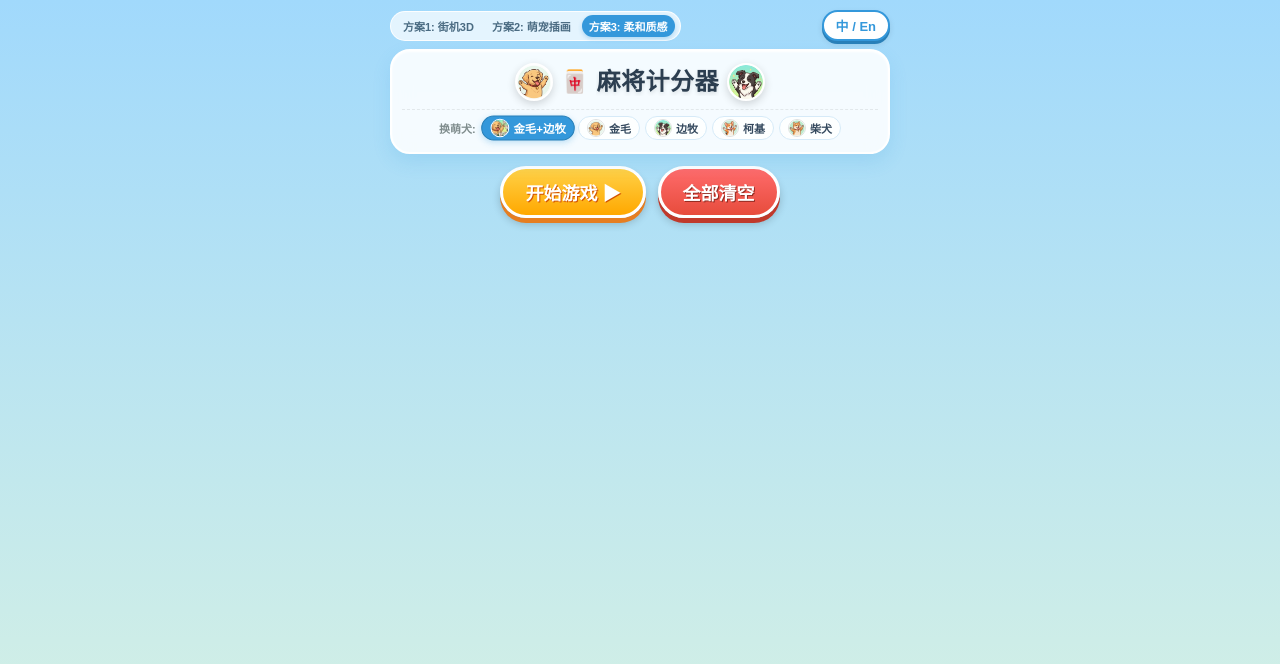
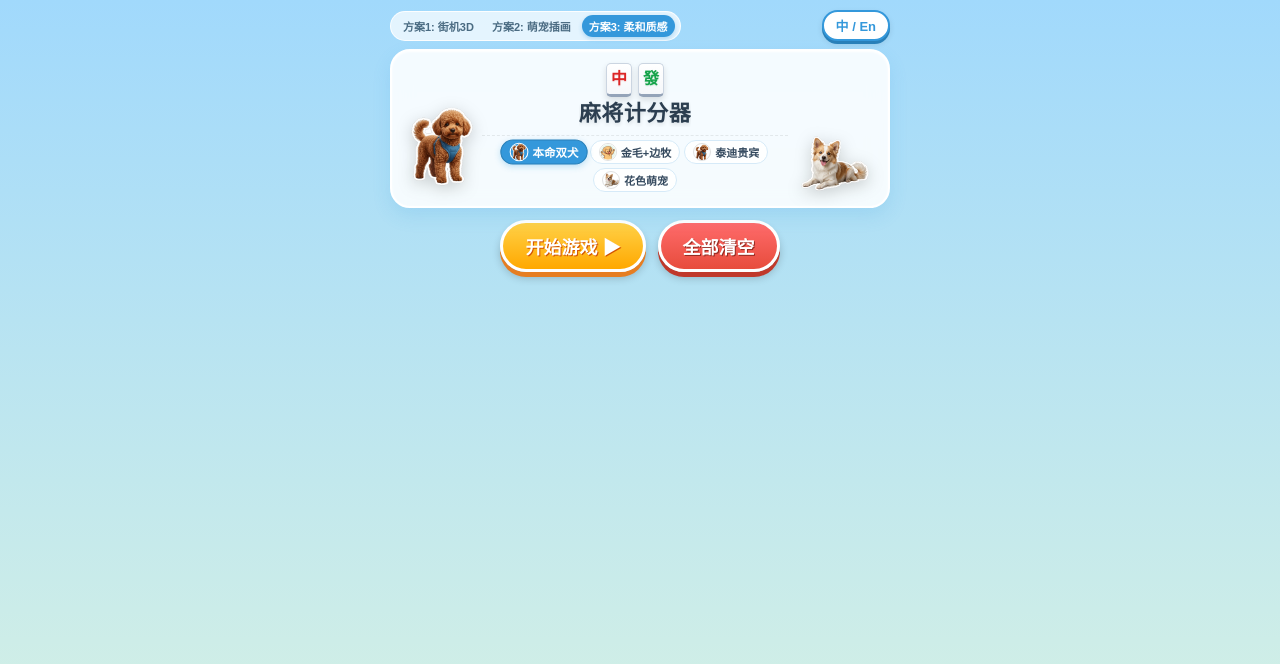
Before and after one commit to hullhut/DouDouJiang, a plain HTML site: page index.html in a window 1280 px wide. Drawn offline with Linux system fonts and the light colour scheme.

Commit message:
feat(ui): integrate full dog figures and mahjong tiles into header

```diff
--- a/app.js
+++ b/app.js
@@ -48,11 +48,10 @@ const i18n = {
         theme2: "Theme 2: Cute Pet Card",
         theme3: "Theme 3: Soft Glass",
         dogSelectLabel: "Pet Avatar:",
-        golden: "Golden",
-        collie: "Collie",
-        corgi: "Corgi",
-        shiba: "Shiba",
-        duo: "Golden+Collie"
+        realDuo: "Poodle & Pup",
+        goldenCollie: "Golden & Collie",
+        poodle: "Teddy Poodle",
+        fluffy: "Fluffy Pup"
     },
     zh: {
         title: "麻将计分器",
@@ -94,11 +93,10 @@ const i18n = {
         theme2: "方案2: 萌宠插画",
         theme3: "方案3: 柔和质感",
         dogSelectLabel: "换萌犬:",
-        golden: "金毛",
-        collie: "边牧",
-        corgi: "柯基",
-        shiba: "柴犬",
-        duo: "金毛+边牧"
+        realDuo: "本命双犬",
+        goldenCollie: "金毛+边牧",
+        poodle: "泰迪贵宾",
+        fluffy: "花色萌宠"
     }
 };
 
@@ -131,13 +129,13 @@ function initThemeSwitcher() {
     });
 }
 
-// --- Dog Avatar Selector Options (Cartoon Illustrated Pups) ---
+// --- Dog Avatar Selector Options (Full Figure Pups) ---
 function initDogSelector() {
     const dogBar = document.getElementById('dogSelectorBar');
     if (!dogBar) return;
 
-    const leftDog = document.getElementById('leftDog');
-    const rightDog = document.getElementById('rightDog');
+    const leftDog = document.getElementById('stageDogLeft') || document.getElementById('leftDog');
+    const rightDog = document.getElementById('stageDogRight') || document.getElementById('rightDog');
 
     [leftDog, rightDog].forEach(dogImg => {
         if (dogImg) {
--- a/index.html
+++ b/index.html
@@ -4,7 +4,7 @@
     <meta charset="UTF-8">
     <meta name="viewport" content="width=device-width, initial-scale=1.0, maximum-scale=1.0, user-scalable=no">
     <title>🐶 🀄 麻将计分器 🐕</title>
-    <link rel="stylesheet" href="/style.css?v=19">
+    <link rel="stylesheet" href="/style.css?v=20">
 </head>
 <body>
     <div class="container">
@@ -18,39 +18,46 @@
             <button id="langToggle">中 / En</button>
         </div>
 
-        <!-- Header Banner Container (Defaulting to Theme 3 which user liked) -->
+        <!-- Header Banner Container (Complete figures of both dogs flanking mahjong) -->
         <header class="header-title theme-minimal" id="headerBanner">
-            <img src="/images/dogs-banner.jpg" class="theme-banner-img" id="themeBannerImg" alt="麻将萌犬" style="display:none;">
-            <div class="header-inner">
-                <div class="dog-badge-row">
-                    <img class="dog-avatar-icon" id="leftDog" src="/images/dog-golden.jpg" alt="金毛">
-                    <span class="mahjong-badge">🀄</span>
+            <img src="/images/poodle-fluffy-mahjong-banner.jpg" class="theme-banner-img" id="themeBannerImg" alt="麻将萌犬" style="display:none;">
+            <div class="header-stage">
+                <!-- Left Dog: Full Figure Brown Curly Poodle with Blue Harness -->
+                <div class="stage-dog-wrapper dog-left-wrapper">
+                    <img src="/images/poodle-full.png" id="stageDogLeft" class="stage-dog-img" alt="泰迪贵宾">
+                </div>
+
+                <!-- Center Stage: Authentic Mahjong Tiles + Title + Switcher -->
+                <div class="stage-center">
+                    <div class="mahjong-banner-decor">
+                        <div class="mahjong-mini-tile red-dragon">中</div>
+                        <div class="mahjong-mini-tile green-dragon">發</div>
+                    </div>
                     <h1 id="mainTitle" data-i18n="title">麻将计分器</h1>
-                    <img class="dog-avatar-icon" id="rightDog" src="/images/dog-collie.jpg" alt="边牧">
+                    <!-- Dog Avatar / Scene Switcher -->
+                    <div class="dog-selector-bar" id="dogSelectorBar">
+                        <button class="dog-pill active" data-left="/images/poodle-full.png" data-right="/images/fluffy-full.png" data-name="realDuo">
+                            <img src="/images/poodle-full.png" class="dog-pill-thumb" alt="本命双犬">
+                            <span class="pill-text" data-i18n="realDuo">本命双犬</span>
+                        </button>
+                        <button class="dog-pill" data-left="/images/dog-golden.jpg" data-right="/images/dog-collie.jpg" data-name="goldenCollie">
+                            <img src="/images/dog-golden.jpg" class="dog-pill-thumb" alt="金毛+边牧">
+                            <span class="pill-text" data-i18n="goldenCollie">金毛+边牧</span>
+                        </button>
+                        <button class="dog-pill" data-left="/images/poodle-full.png" data-right="/images/poodle-full.png" data-name="poodle">
+                            <img src="/images/poodle-full.png" class="dog-pill-thumb" alt="泰迪贵宾">
+                            <span class="pill-text" data-i18n="poodle">泰迪贵宾</span>
+                        </button>
+                        <button class="dog-pill" data-left="/images/fluffy-full.png" data-right="/images/fluffy-full.png" data-name="fluffy">
+                            <img src="/images/fluffy-full.png" class="dog-pill-thumb" alt="花色萌宠">
+                            <span class="pill-text" data-i18n="fluffy">花色萌宠</span>
+                        </button>
+                    </div>
                 </div>
-                <!-- Dog Avatar / Picture Options in Cartoon Illustrated Style -->
-                <div class="dog-selector-bar" id="dogSelectorBar">
-                    <span class="selector-label" id="dogSelectLabel">换萌犬:</span>
-                    <button class="dog-pill active" data-left="/images/dog-golden.jpg" data-right="/images/dog-collie.jpg" data-name="duo">
-                        <img src="/images/dogs-original.jpg" class="dog-pill-thumb" alt="金毛+边牧">
-                        <span class="pill-text" data-i18n="duo">金毛+边牧</span>
-                    </button>
-                    <button class="dog-pill" data-left="/images/dog-golden.jpg" data-right="/images/dog-golden.jpg" data-name="golden">
-                        <img src="/images/dog-golden.jpg" class="dog-pill-thumb" alt="金毛">
-                        <span class="pill-text" data-i18n="golden">金毛</span>
-                    </button>
-                    <button class="dog-pill" data-left="/images/dog-collie.jpg" data-right="/images/dog-collie.jpg" data-name="collie">
-                        <img src="/images/dog-collie.jpg" class="dog-pill-thumb" alt="边牧">
-                        <span class="pill-text" data-i18n="collie">边牧</span>
-                    </button>
-                    <button class="dog-pill" data-left="/images/dog-corgi.jpg" data-right="/images/dog-corgi.jpg" data-name="corgi">
-                        <img src="/images/dog-corgi.jpg" class="dog-pill-thumb" alt="柯基">
-                        <span class="pill-text" data-i18n="corgi">柯基</span>
-                    </button>
-                    <button class="dog-pill" data-left="/images/dog-shiba.jpg" data-right="/images/dog-shiba.jpg" data-name="shiba">
-                        <img src="/images/dog-shiba.jpg" class="dog-pill-thumb" alt="柴犬">
-                        <span class="pill-text" data-i18n="shiba">柴犬</span>
-                    </button>
+
+                <!-- Right Dog: Full Figure White & Tan Fluffy Puppy -->
+                <div class="stage-dog-wrapper dog-right-wrapper">
+                    <img src="/images/fluffy-full.png" id="stageDogRight" class="stage-dog-img" alt="花色小狗">
                 </div>
             </div>
         </header>
@@ -70,6 +77,6 @@
             </div>
         </main>
     </div>
-    <script src="/app.js?v=19"></script>
+    <script src="/app.js?v=20"></script>
 </body>
 </html>
--- a/style.css
+++ b/style.css
@@ -120,66 +120,117 @@ body {
     text-shadow: 0 2px 4px rgba(0,0,0,0.12);
 }
 
-.header-inner {
+/* --- Header Stage: Complete Dog Figures Flanking Mahjong --- */
+.header-stage {
     display: flex;
-    flex-direction: column;
-    align-items: center;
-    justify-content: center;
+    align-items: flex-end;
+    justify-content: space-between;
     width: 100%;
+    position: relative;
+    padding: 0 4px;
 }
 
-.dog-badge-row {
+.stage-dog-wrapper {
+    flex-shrink: 0;
     display: flex;
-    align-items: center;
+    align-items: flex-end;
     justify-content: center;
-    gap: 8px;
-    width: 100%;
-    flex-wrap: nowrap;
+    position: relative;
+    z-index: 2;
 }
 
-/* Illustrated Cartoon Dog Avatars flanking the title */
-.dog-avatar-icon {
-    width: 38px;
-    height: 38px;
-    border-radius: 50%;
-    border: 2px solid #FFF;
-    box-shadow: 0 3px 8px rgba(0, 0, 0, 0.16);
-    object-fit: cover;
-    flex-shrink: 0;
+.dog-left-wrapper {
+    width: 72px;
+}
+.dog-right-wrapper {
+    width: 82px;
+}
+
+.stage-dog-img {
+    width: 100%;
+    height: auto;
+    max-height: 98px;
+    object-fit: contain;
+    filter: drop-shadow(0 4px 8px rgba(0, 0, 0, 0.18));
     transition: transform 0.25s cubic-bezier(0.175, 0.885, 0.32, 1.275);
+    cursor: pointer;
     user-select: none;
-    cursor: pointer;
-    background: #FFF;
 }
-.dog-avatar-icon:hover {
-    transform: scale(1.15) rotate(6deg);
+
+.stage-dog-img:hover {
+    transform: scale(1.1) translateY(-4px);
 }
-.dog-avatar-icon:active, .dog-avatar-icon.bouncing {
+.stage-dog-img:active, .stage-dog-img.bouncing {
     animation: dogBounce 0.4s ease;
 }
 
 @keyframes dogBounce {
     0%, 100% { transform: scale(1) rotate(0deg); }
-    30% { transform: scale(1.22) rotate(-8deg); }
-    70% { transform: scale(1.15) rotate(8deg); }
+    30% { transform: scale(1.18) rotate(-6deg); }
+    70% { transform: scale(1.12) rotate(6deg); }
 }
 
-.mahjong-badge {
-    font-size: 22px;
+.stage-center {
+    flex: 1;
+    display: flex;
+    flex-direction: column;
+    align-items: center;
+    justify-content: center;
+    text-align: center;
+    padding: 0 4px 2px 4px;
+    z-index: 1;
+    min-width: 0;
+}
+
+/* Authentic 3D Mahjong Tiles at Top of Header */
+.mahjong-banner-decor {
+    display: flex;
+    align-items: center;
+    justify-content: center;
+    gap: 6px;
+    margin-bottom: 2px;
+}
+
+.mahjong-mini-tile {
+    display: inline-flex;
+    align-items: center;
+    justify-content: center;
+    width: 26px;
+    height: 34px;
+    background: linear-gradient(180deg, #FFFFFF 0%, #F5F7FA 100%);
+    border: 1.5px solid #CBD5E1;
+    border-bottom: 3.5px solid #94A3B8;
+    border-radius: 5px;
+    box-shadow: 0 3px 6px rgba(0, 0, 0, 0.12), inset 0 1px 0 rgba(255,255,255,0.9);
+    font-weight: 900;
+    font-size: 16px;
     user-select: none;
-    flex-shrink: 0;
+    line-height: 1;
+    transition: transform 0.2s cubic-bezier(0.175, 0.885, 0.32, 1.275);
+    cursor: pointer;
+}
+.mahjong-mini-tile:hover {
+    transform: translateY(-2px) scale(1.08);
+}
+.mahjong-mini-tile.red-dragon {
+    color: #DC2626;
+    text-shadow: 0 1px 1px rgba(220, 38, 38, 0.2);
+}
+.mahjong-mini-tile.green-dragon {
+    color: #16A34A;
+    text-shadow: 0 1px 1px rgba(22, 163, 74, 0.2);
 }
 
 h1 {
-    font-size: clamp(16px, 4.6vw, 24px);
+    font-size: clamp(15px, 4.2vw, 22px);
     font-weight: 900;
-    margin: 2px 0;
+    margin: 2px 0 4px 0;
     line-height: 1.2;
     letter-spacing: 0.5px;
     white-space: nowrap;
     overflow: hidden;
     text-overflow: ellipsis;
-    max-width: calc(100% - 90px);
+    max-width: 100%;
 }
 
 /* Theme 2 Illustration Banner */
@@ -193,21 +244,21 @@ h1 {
     box-shadow: 0 4px 10px rgba(141, 90, 40, 0.18);
 }
 
-/* Dog Selector Bar (Options for dogs in illustrated cartoon style) */
+/* Dog Selector Bar */
 .dog-selector-bar {
     display: flex;
     align-items: center;
     justify-content: center;
-    gap: 5px;
+    gap: 4px;
     flex-wrap: wrap;
-    margin-top: 8px;
-    padding-top: 6px;
+    margin-top: 4px;
+    padding-top: 4px;
     border-top: 1px dashed rgba(0, 0, 0, 0.08);
     width: 100%;
 }
 
 .selector-label {
-    font-size: 11px;
+    font-size: 10px;
     font-weight: bold;
     color: #7F8C8D;
     margin-right: 2px;
```
Also changed, not shown: images/fluffy-full.jpg (added), images/fluffy-full.png (added), images/poodle-fluffy-mahjong-banner.jpg (added), images/poodle-full.jpg (added), images/poodle-full.png (added).
